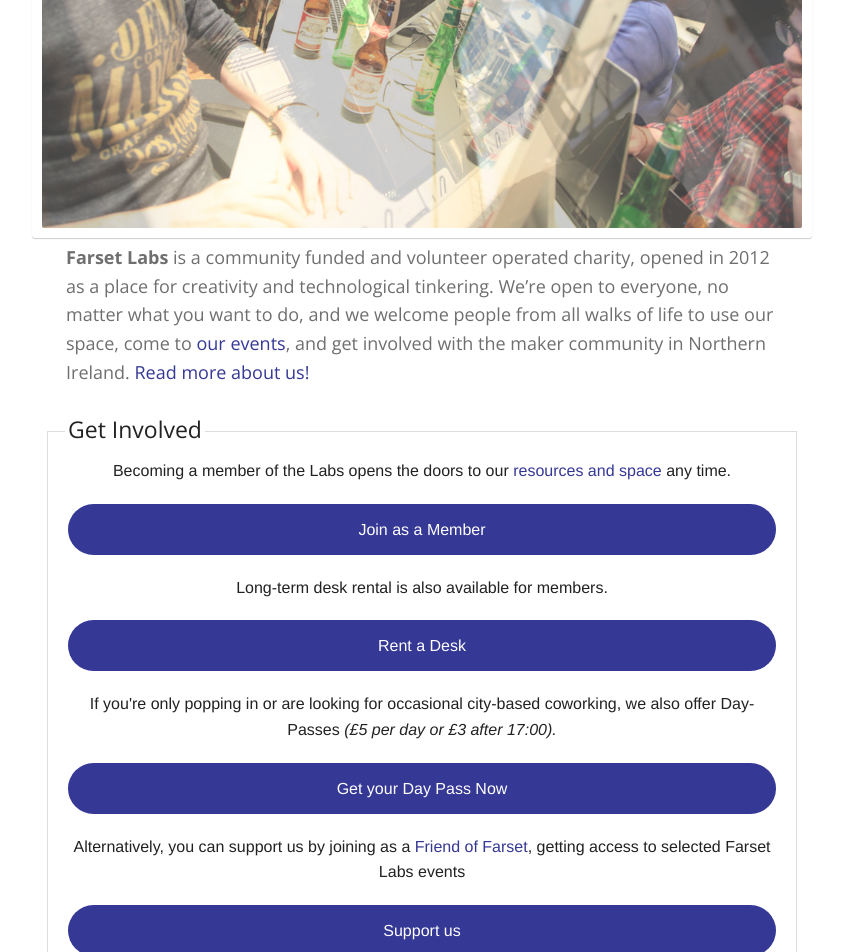
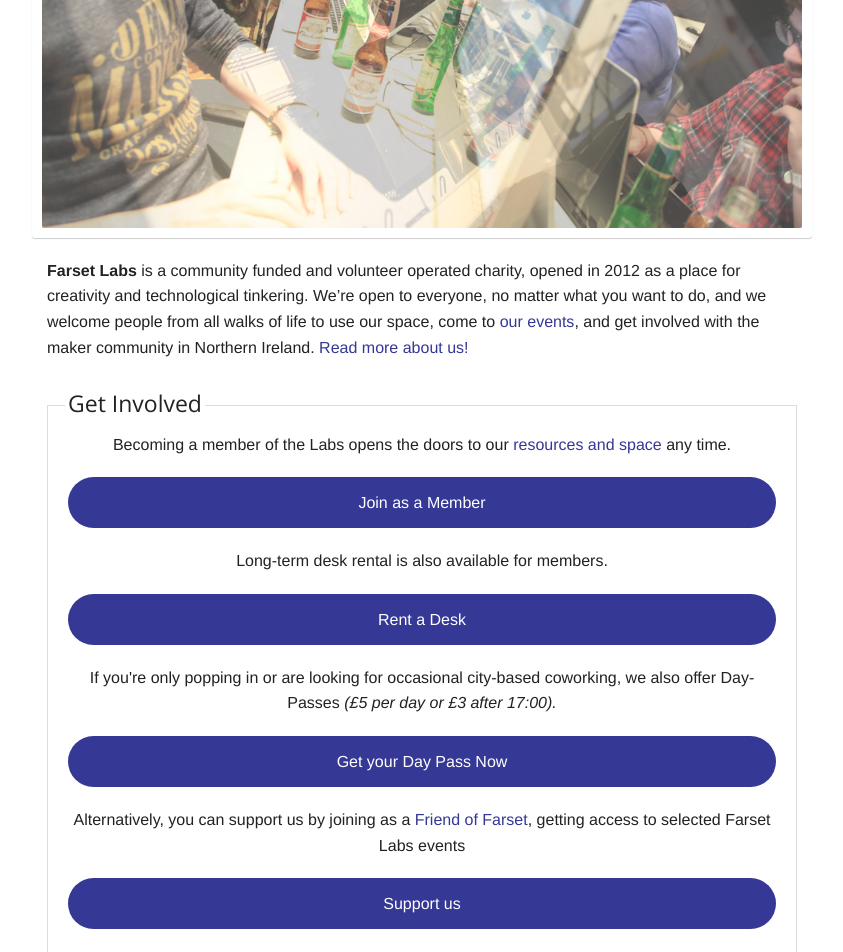
Before and after one commit to FarsetLabs/farsetlabs.github.io, a Jekyll site: the page built from index.html, in a window 1280 px wide. Shown: the part 481-1433 px from the top of the page, without its empty margins (218-1061 px from the left). Built offline with Jekyll 4.4.1, drawn with Linux system fonts in a browser that asks for light colours; the list of posts is cut into pages by our own code.

Commit message:
[HOMEPAGE] Update Text Styles for Farset Labs Description (#234)
Co-authored-by: Artemiy Kondratiev <art@farsetlabs.org.uk>

```diff
--- a/_layouts/default.html
+++ b/_layouts/default.html
@@ -49,6 +49,7 @@
     <link rel="stylesheet" href="{{site.base}}/assets/foundation/css/accessibility_foundicons.css">
     <link rel="stylesheet" href="{{site.base}}/assets/iridium/iridium.css">
     <link rel="stylesheet" href="{{site.base}}/assets/css/fsl-style.css">
+    <link rel="stylesheet" href="{{site.base}}/assets/css/main.css">
     <script src="{{site.base}}/assets/foundation/js/vendor/jquery.js"></script>
     <script src="{{site.base}}/assets/foundation/js/vendor/custom.modernizr.js"></script>
     {% if page.carousel %}
@@ -159,7 +160,7 @@
 
         <section id="page-content" class="content">
           {% if page.carousel %}
-          <div class="row">
+          <div class="row carousel">
             <div class="flex-container">
               <div class="flexslider">
                 <ul class="slides">
--- a/assets/css/main.css
+++ b/assets/css/main.css
@@ -83,6 +83,10 @@
       }
       .carousel-post p { line-height:125% !important;}
 
+.carousel {
+  margin-bottom: 1.25rem;
+}
+
 .directors {
 
   }
--- a/index.html
+++ b/index.html
@@ -7,12 +7,12 @@
  - image: /assets/img/carousels/frontpage/slide3.jpg
 image: /assets/img/carousels/frontpage/slide1.jpg
 ---
-<h5>
-  <blockquote class="welcome">
+<div>
+  <p>
     <b>Farset Labs</b> is a community funded and volunteer operated charity, opened in 2012 as a place for creativity and technological tinkering. We’re open to everyone, no matter what you want to do, and we welcome people from all walks of life to use our space, come to <a href="{{site.base}}/events/">our events</a>, and get involved with the maker community in Northern Ireland.
     <a href="{{site.base}}/about/">Read more about us!</a>
-  </blockquote>
-</h5>
+  </p>
+</div>
 
 <div class="row">
    <div class="small-12 columns">
```
